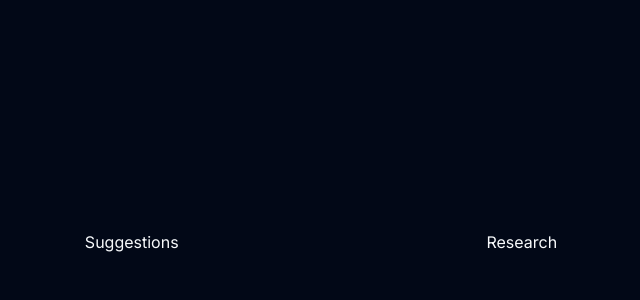
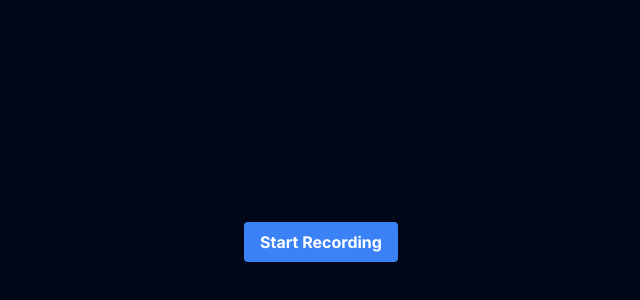
Before and after one commit to Otto45/podcast-copilot, a Next.js app: page /copilot in a window 1280 px wide. Shown: the part 158-458 px from the top of the page, without its empty margins (319-959 px from the left). Built offline with nearby package versions, Linux system fonts and the light colour scheme.

Commit message:
Added basic start and stop recording UI functionality

```diff
--- a/app/copilot/page.tsx
+++ b/app/copilot/page.tsx
@@ -1,23 +1,48 @@
 "use client"
 
+import React, { useContext } from 'react';
 import { CopilotResearch } from '@/components/copilot/copilot-research';
 import { CopilotSuggestions } from '@/components/copilot/copilot-suggestions';
-import React from 'react';
-
-interface CopilotProps {
-
-}
+import { CopilotContext } from '@/context/context';
 
 export default function Copilot() {
 
+    const { isRecording, setIsRecording } = useContext(CopilotContext)
+
     return (
-        <main className="flex min-h-screen flex-row items-center justify-evenly p-24">
+        <main className="flex min-h-screen flex-col items-center justify-evenly p-24">
+            {isRecording ? (
+                <>
+                    <div className="flex min-w-full flex-row items-center justify-evenly">
+                        <div>
+                            <button
+                                className="bg-red-500 hover:bg-red-700 text-white font-bold py-2 px-4 rounded"
+                                onClick={() => setIsRecording(false)}
+                            >
+                                Stop Recording
+                            </button>
+                        </div>
+                    </div>
+                    <div className="flex min-w-full flex-row items-center justify-evenly">
                         <div>
                             <CopilotSuggestions />
                         </div>
                         <div>
                             <CopilotResearch />
                         </div>
+                    </div>
+                </>
+
+            ) : (
+                <div className="flex flex-col items-center justify-center">
+                    <button
+                        className="bg-blue-500 hover:bg-blue-700 text-white font-bold py-2 px-4 rounded"
+                        onClick={() => setIsRecording(true)}
+                    >
+                        Start Recording
+                    </button>
+                </div>
+            )}
         </main>
     );
 };
--- a/components/utilities/global-state.tsx
+++ b/components/utilities/global-state.tsx
@@ -8,10 +8,13 @@ interface GlobalStateProps {
 }
 
 export const GlobalState: React.FC<GlobalStateProps> = ({ children }) => {
+    const [isRecording, setIsRecording] = React.useState<boolean>(false)
+
     return (
         <CopilotContext.Provider
             value={{
-
+                isRecording,
+                setIsRecording
             }}
         >
             {children}
--- a/context/context.tsx
+++ b/context/context.tsx
@@ -1,9 +1,11 @@
-import { createContext } from 'react';
+import { Dispatch, SetStateAction, createContext } from 'react';
 
 interface CopilotContext {
-
+    isRecording: boolean
+    setIsRecording: Dispatch<SetStateAction<boolean>>
 }
 
 export const CopilotContext= createContext<CopilotContext>({
-
+    isRecording: false,
+    setIsRecording: () => { }
 })
```
Lines whose indentation alone changed are shown as unchanged.
